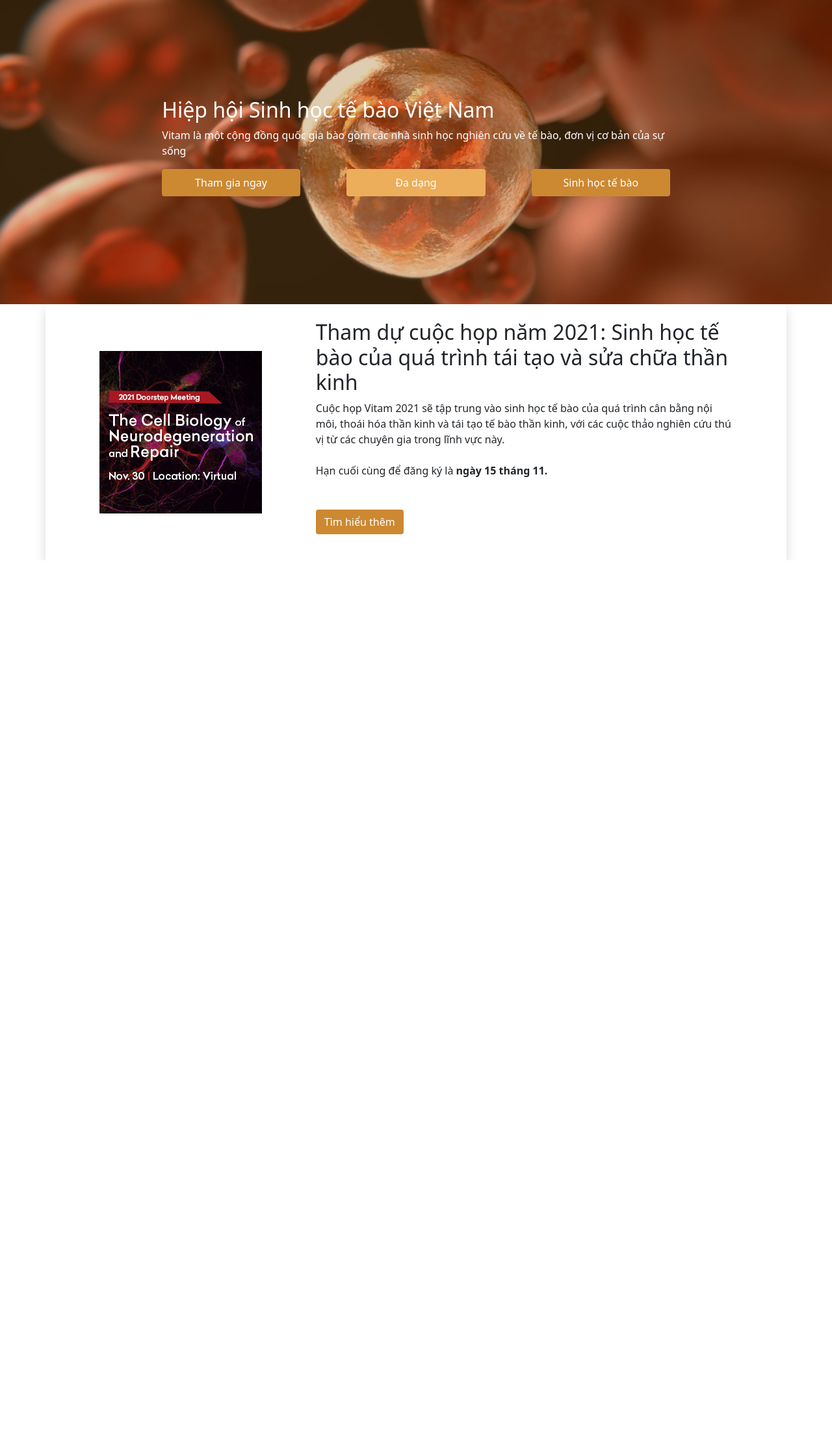
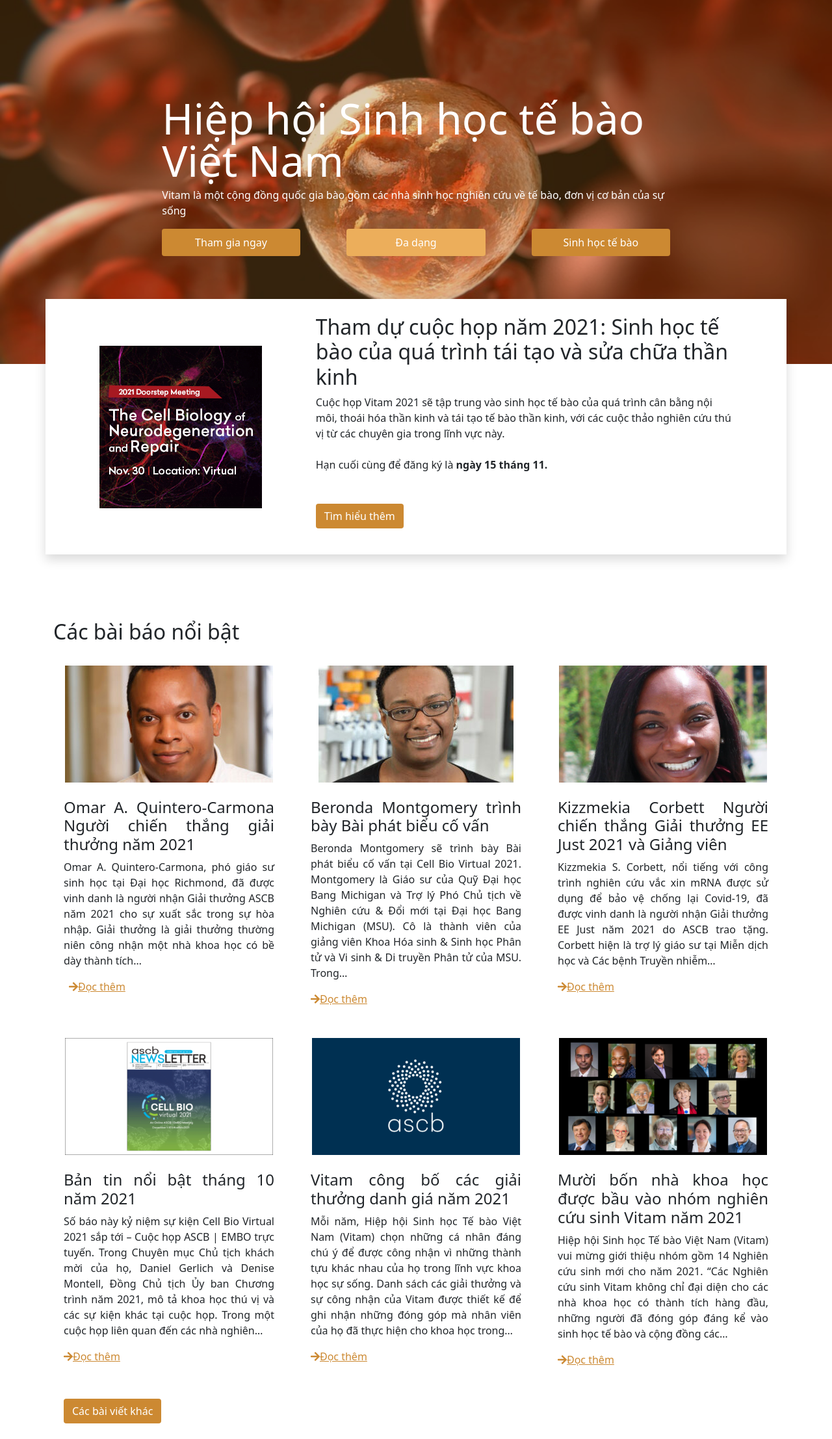
Before and after one commit to vtamin154/scientific-seminar-web, a PHP site: page /home.html in a window 1280 px wide. Shown: the part 56-2270 px from the top of the page at 65% size. Before the commit the page ends 918 px from the top, so only its background shows below. Run offline with PHP 8.4, Linux system fonts and the light colour scheme.

Commit message:
featured articles

```diff
--- a/home.html
+++ b/home.html
@@ -12,10 +12,17 @@
       integrity="sha384-1BmE4kWBq78iYhFldvKuhfTAU6auU8tT94WrHftjDbrCEXSU1oBoqyl2QvZ6jIW3"
       crossorigin="anonymous"
     />
+    <link
+      rel="stylesheet"
+      href="https://cdnjs.cloudflare.com/ajax/libs/font-awesome/5.15.3/css/all.min.css"
+    />
     <script src="https://cdnjs.cloudflare.com/ajax/libs/waypoints/4.0.1/jquery.waypoints.min.js"></script>
     <script src="https://code.jquery.com/jquery-3.5.1.min.js"></script>
   </head>
   <body>
+    <div class="scroll-up-btn">
+      <i class="fas fa-angle-up"></i>
+    </div>
     <!-- header -->
     <nav class="navbar navbar-expand-lg navbar-dark bg-dark">
       <div class="container">
@@ -68,16 +75,10 @@
           </p>
         </div>
 
-        <div
-          class="
-            col-md-8
-            mx-auto
-            button
-          "
-        >
+        <div class="col-md-8 mx-auto button">
           <div class="row justify-content-between">
             <a
-              class="nav-link btn mb-3 text-white col-sm-3 col-md-3   mx-auto"
+              class="nav-link btn mb-3 text-white col-sm-3 col-md-3 mx-auto"
               href="#"
               >Tham gia ngay</a
             >
@@ -101,12 +102,12 @@
     <section class="container event">
       <div class="row shadow py-4">
         <div class="col-sm-12 col-md-2 mx-auto my-auto">
-          <img class="my-4 mx-auto" src="./doorstepctathumbnail.png" alt="" />
+          <img class="d-block my-4 mx-auto" src="./doorstepctathumbnail.png" />
         </div>
-        <div class="col-sm-12 col-md-7 my-auto mx-auto ">
+        <div class="col-sm-12 col-md-7 my-auto mx-auto">
           <h2>
-            Tham dự cuộc họp năm 2021: Sinh học tế bào của quá trình
-            tái tạo và sửa chữa thần kinh
+            Tham dự cuộc họp năm 2021: Sinh học tế bào của quá trình tái tạo và
+            sửa chữa thần kinh
           </h2>
           <p class="mb-4">
             Cuộc họp Vitam 2021 sẽ tập trung vào sinh học tế bào của quá trình
@@ -123,6 +124,127 @@
         </div>
       </div>
     </section>
+
+    <!-- featured articles -->
+    <section class="container articles">
+      <div class="row">
+        <h2>Các bài báo nổi bật</h2>
+        <div class="col-md-4 my-4">
+          <div><img src="./man 1.jpg" class="d-block mx-auto" /></div>
+          <div>
+            <h4 class="mt-4 mx-3 text-justify">
+              Omar A. Quintero-Carmona Người chiến thắng giải thưởng năm 2021
+            </h4>
+            <p class="mx-3 text-justify">
+              Omar A. Quintero-Carmona, phó giáo sư sinh học tại Đại học
+              Richmond, đã được vinh danh là người nhận Giải thưởng ASCB năm
+              2021 cho sự xuất sắc trong sự hòa nhập. Giải thưởng là giải thưởng
+              thường niên công nhận một nhà khoa học có bề dày thành tích…
+            </p>
+          </div>
+          <a href="" class="mx-3"
+            ><i class="fas fa-arrow-right ms-2"></i>Đọc thêm</a
+          >
+        </div>
+        <div class="col-md-4 my-4">
+          <div><img src="./woman 1.jpg" class="d-block mx-auto" /></div>
+          <div>
+            <h4 class="mt-4 mx-3 text-justify">
+              Beronda Montgomery trình bày Bài phát biểu cố vấn
+            </h4>
+            <p class="mx-3 text-justify">
+              Beronda Montgomery sẽ trình bày Bài phát biểu cố vấn tại Cell Bio
+              Virtual 2021. Montgomery là Giáo sư của Quỹ Đại học Bang Michigan
+              và Trợ lý Phó Chủ tịch về Nghiên cứu & Đổi mới tại Đại học Bang
+              Michigan (MSU). Cô là thành viên của giảng viên Khoa Hóa sinh &
+              Sinh học Phân tử và Vi sinh & Di truyền Phân tử của MSU. Trong…
+            </p>
+          </div>
+          <a href="" class="mx-3"><i class="fas fa-arrow-right"></i>Đọc thêm</a>
+        </div>
+        <div class="col-md-4 my-4">
+          <div><img src="./woman 2.jpg" class="d-block mx-auto" /></div>
+          <div>
+            <h4 class="mt-4 mx-3 text-justify">
+              Kizzmekia Corbett Người chiến thắng Giải thưởng EE Just 2021 và
+              Giảng viên
+            </h4>
+            <p class="mx-3 text-justify">
+              Kizzmekia S. Corbett, nổi tiếng với công trình nghiên cứu vắc xin
+              mRNA được sử dụng để bảo vệ chống lại Covid-19, đã được vinh danh
+              là người nhận Giải thưởng EE Just năm 2021 do ASCB trao tặng.
+              Corbett hiện là trợ lý giáo sư tại Miễn dịch học và Các bệnh
+              Truyền nhiễm…
+            </p>
+          </div>
+          <a href="" class="mx-3"><i class="fas fa-arrow-right"></i>Đọc thêm</a>
+        </div>
+        <div class="col-md-4 my-4">
+          <div>
+            <img
+              src="./smallthumboct2021finalfinal-320x180.png"
+              class="d-block mx-auto"
+            />
+          </div>
+          <div>
+            <h4 class="mt-4 mx-3 text-justify">
+              Bản tin nổi bật tháng 10 năm 2021
+            </h4>
+            <p class="mx-3 text-justify">
+              Số báo này kỷ niệm sự kiện Cell Bio Virtual 2021 sắp tới – Cuộc
+              họp ASCB | EMBO trực tuyến. Trong Chuyên mục Chủ tịch khách mời
+              của họ, Daniel Gerlich và Denise Montell, Đồng Chủ tịch Ủy ban
+              Chương trình năm 2021, mô tả khoa học thú vị và các sự kiện khác
+              tại cuộc họp. Trong một cuộc họp liên quan đến các nhà nghiên…
+            </p>
+          </div>
+          <a href="" class="mx-3"><i class="fas fa-arrow-right"></i>Đọc thêm</a>
+        </div>
+        <div class="col-md-4 my-4">
+          <div>
+            <img
+              src="./ascb-default-image-320x180.png"
+              class="d-block mx-auto"
+            />
+          </div>
+          <div>
+            <h4 class="mt-4 text-justify mx-3">
+              Vitam công bố các giải thưởng danh giá năm 2021
+            </h4>
+            <p class="mx-3 text-justify">
+              Mỗi năm, Hiệp hội Sinh học Tế bào Việt Nam (Vitam) chọn những cá
+              nhân đáng chú ý để được công nhận vì những thành tựu khác nhau của
+              họ trong lĩnh vực khoa học sự sống. Danh sách các giải thưởng và
+              sự công nhận của Vitam được thiết kế để ghi nhận những đóng góp mà
+              nhân viên của họ đã thực hiện cho khoa học trong…
+            </p>
+          </div>
+          <a href="" class="mx-3"><i class="fas fa-arrow-right"></i>Đọc thêm</a>
+        </div>
+        <div class="col-md-4 my-4">
+          <div class="mx-auto">
+            <img src="./ASCB-Fellows-320x180.png" class="d-block mx-auto" />
+          </div>
+          <div>
+            <h4 class="mt-4 text-justify mx-3">
+              Mười bốn nhà khoa học được bầu vào nhóm nghiên cứu sinh Vitam năm
+              2021
+            </h4>
+            <p class="text-justify mx-3">
+              Hiệp hội Sinh học Tế bào Việt Nam (Vitam) vui mừng giới thiệu nhóm
+              gồm 14 Nghiên cứu sinh mới cho năm 2021. “Các Nghiên cứu sinh
+              Vitam không chỉ đại diện cho các nhà khoa học có thành tích hàng
+              đầu, những người đã đóng góp đáng kể vào sinh học tế bào và cộng
+              đồng các…
+            </p>
+          </div>
+          <a href="" class="mx-3"><i class="fas fa-arrow-right"></i>Đọc thêm</a>
+        </div>
+        <div class="button my-4 mx-3">
+          <a class="text-white btn">Các bài viết khác</a>
+        </div>
+      </div>
+    </section>
     <script
       src="https://cdn.jsdelivr.net/npm/bootstrap@5.1.3/dist/js/bootstrap.bundle.min.js"
       integrity="sha384-ka7Sk0Gln4gmtz2MlQnikT1wXgYsOg+OMhuP+IlRH9sENBO0LRn5q+8nbTov4+1p"
--- a/script.js
+++ b/script.js
@@ -1,9 +1,20 @@
 $(document).ready(function () {
   $(window).scroll(function () {
-    if (this.scrollY > 30) {
-        $('.navbar').addClass('sticky');
-      } else {
-        $('.navbar').removeClass('sticky');
-      }
+    if (this.scrollY > 20) {
+      $('.navbar').addClass('sticky');
+    } else {
+      $('.navbar').removeClass('sticky');
+    }
+
+    if (this.scrollY > 500) {
+      $('.scroll-up-btn').addClass('show');
+    } else {
+      $('.scroll-up-btn').removeClass('show');
+    }
+  });
+
+  // slide-up script
+  $('.scroll-up-btn').click(function () {
+    $('html').animate({ scrollTop: 0 });
   });
 });
--- a/style.css
+++ b/style.css
@@ -3,50 +3,99 @@
   margin: 0;
   box-sizing: border-box;
 }
+html {
+  scroll-behavior: smooth;
+}
+.text-justify {
+  text-align: justify;
+}
+.scroll-up-btn {
+    position: fixed;
+    height: 45px;
+    width: 42px;
+    background-color: #212529;
 
-.button a{
+    right: 30px;
+    bottom: 30px;
+    text-align: center;
+    line-height: 45px;
+
+    color: #fff;
+    z-index: 9999;
+    font-size: 30px;
+    border-radius: 6px;
+
+    cursor: pointer;
+    opacity: 0;
+    pointer-events: none;
+    transition: all 0.3s ease;
+  }
+.scroll-up-btn.show {
+  bottom: 30px;
+  opacity: 1;
+  pointer-events: auto;
+}
+.button a {
   background: rgb(204, 137, 50);
   max-width: 250px;
 }
 
-.button a:hover{
+.button a:hover {
   background-color: rgb(248, 184, 101);
 }
 /* content */
-.navbar{
-
+.navbar {
   width: 100%;
   padding: 30px 0;
   font-family: 'Ubuntu', sans-serif;
   transition: all 0.3s linear;
 }
-.content{
-    background: url("./mitosis-3876669_960_720.jpg")no-repeat center ;
-    background-size:cover;
+.content {
+  background: url('./mitosis-3876669_960_720.jpg') no-repeat center;
+  background-size: cover;
   box-shadow: inset 0 0 0 2000px rgba(150, 91, 4, 0.3);
 
-    padding: 150px ;
+  padding: 150px;
 }
-.content h2{
-    /* line-height: 70px;
-    font-size: 70px; */
+.content h2 {
+  line-height: 65px;
+  font-size: 65px;
 }
 
-.content .row .button a:nth-child(2){
+.content .row .button a:nth-child(2) {
   background-color: rgb(236, 174, 91);
 }
 
-form .form-control{
+form .form-control {
   background: transparent;
 }
-form .form-control:focus{
+form .form-control:focus {
   background: transparent;
-}
-/* fixed header scroll */
-
-.navbar.sticky{
-    position: fixed;
-    padding: 15px 0;
 }
 
 /* event  */
+.event {
+  position: relative;
+  top: -100px;
+  background-color: white;
+  z-index: 1;
+}
+
+/* featured articles */
+.articles div a {
+  color: rgb(204, 137, 50);
+}
+
+/* fixed header scroll */
+.navbar.sticky {
+  position: fixed;
+  padding: 15px 0;
+  z-index: 2;
+}
+
+@media (max-width: 576px) {
+  .content h2 {
+    font-size: 40px;
+    line-height: 40px;
+  }
+}
```
Also changed, not shown: ASCB-Fellows-320x180.png (added), ascb-default-image-320x180.png (added), man 1.jpg (added), smallthumboct2021finalfinal-320x180.png (added), woman 1.jpg (added), woman 2.jpg (added). Lines whose indentation alone changed are shown as unchanged.
